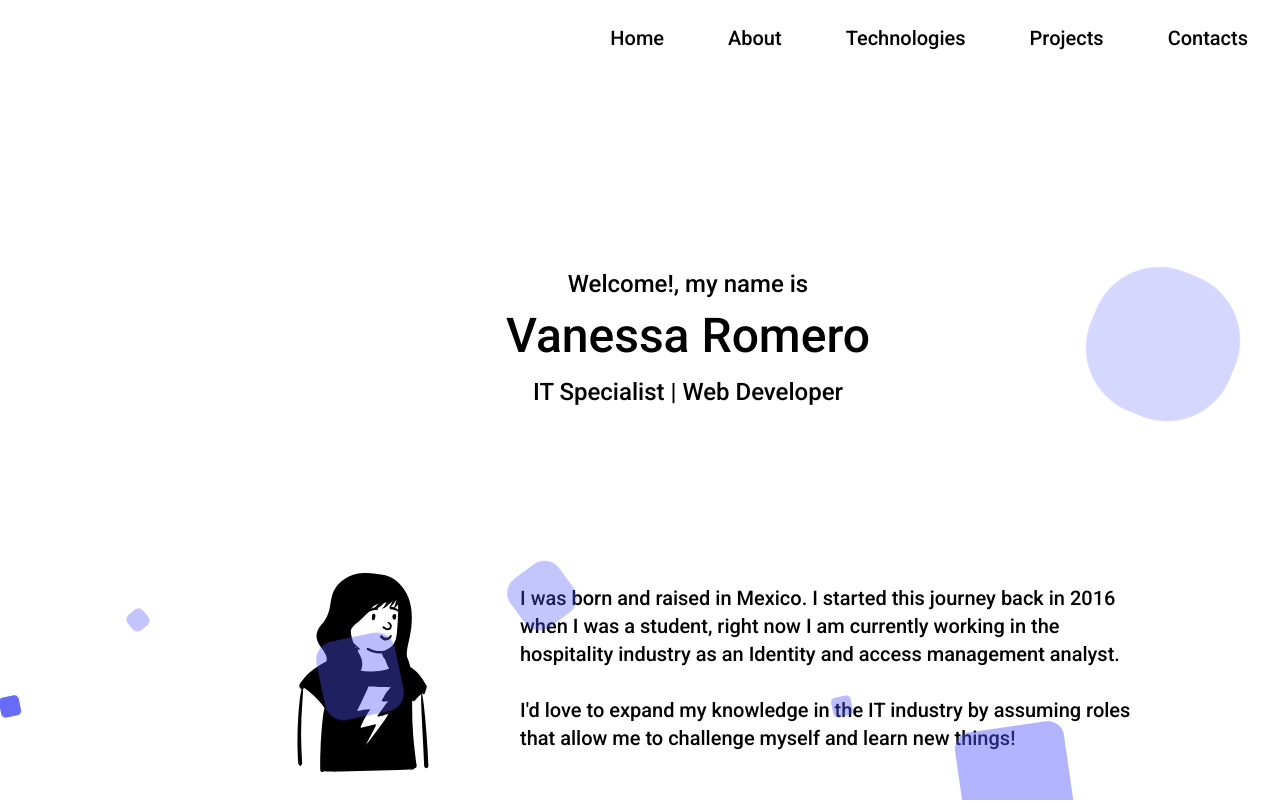
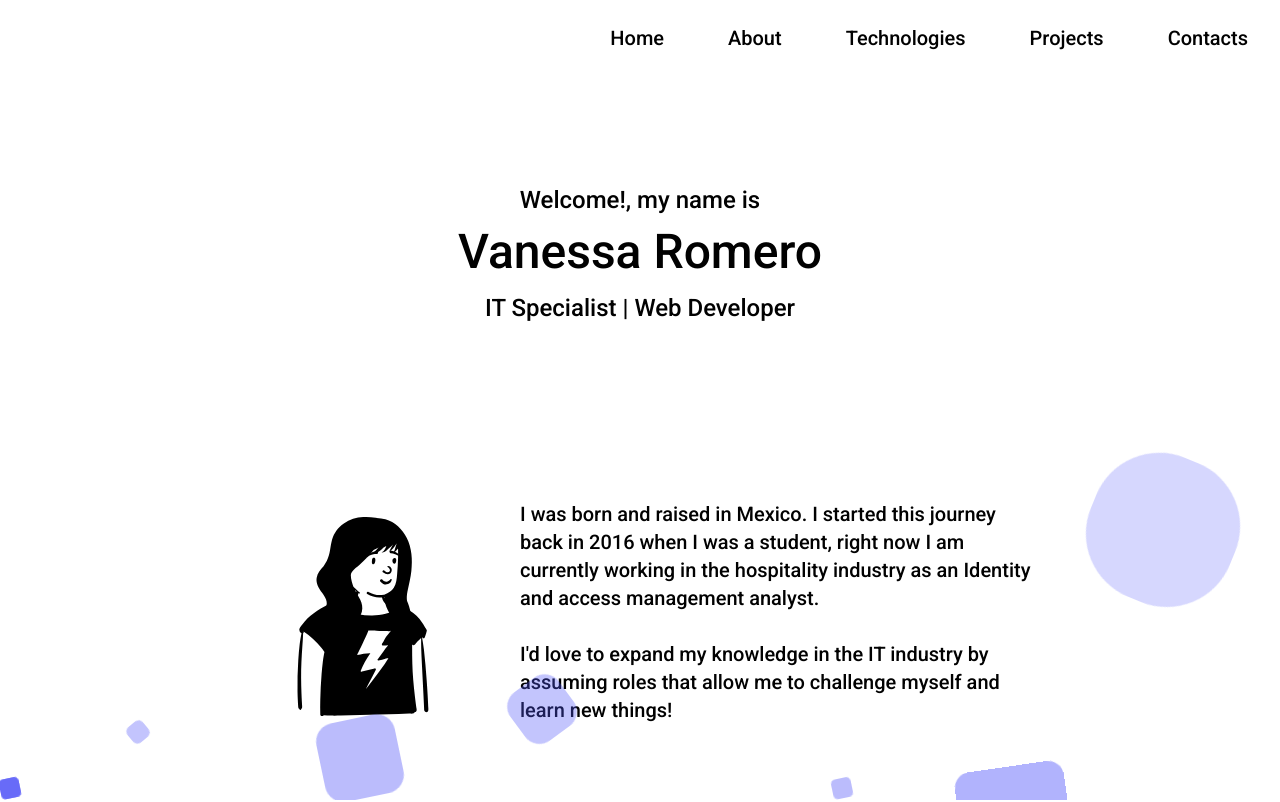
Before and after one commit to yosassenav/yosassenav, a Next.js app: page / in a window 1280 px wide. Shown: the top 802 px of the page. Built offline with nearby package versions, Linux system fonts and the light colour scheme.

Commit message:
editing cirles animation

```diff
--- a/src/components/WelcomeBanner/WelcomeBanner.js
+++ b/src/components/WelcomeBanner/WelcomeBanner.js
@@ -1,11 +1,9 @@
 import Image from "next/image";
-import Circles from "../Circles/Circles";
 import ProfilePic from "../../../public/img/avatar.svg";
 
 export default function WelcomeBanner () {
     return (
-    <div className="flex flex-col my-20 mx-12 justify-center text-center area">
-        <Circles/>
+    <div className="flex flex-col my-20 mx-12 justify-center text-center">
         <p className="text-2xl my-3">Welcome!, my name is</p>
         <h1 className="text-5xl">Vanessa Romero</h1>
         <h3 className="text-2xl my-4 mb-10">IT Specialist | Web Developer</h3>
--- a/src/pages/index.js
+++ b/src/pages/index.js
@@ -4,13 +4,15 @@ import Footer from "@/components/Footer/Footer";
 import Techstack from "@/components/Techstack/Techstack";
 import ProjectCard from "@/components/ProjectCard/ProjectCard";
 import WelcomeBanner from "@/components/WelcomeBanner/WelcomeBanner";
+import Circles from "@/components/Circles/Circles";
 
 export default function Home() {
   return (
     <>
       <title>Vanessa Martinez Romero</title>
       <Header />
-      <div className="mx-auto w-full sm:w-11/12 md:w-3/4 p-4">
+      <div className="mx-auto w-full sm:w-11/12 md:w-3/4 p-4 area">
+        <Circles/>
         {/* Home Section */}
         <WelcomeBanner />
 
--- a/src/styles/globals.css
+++ b/src/styles/globals.css
@@ -23,8 +23,8 @@ body {
 }
 
 .area{
-  width: 100%;
-  height:100vh;
+  width: 50%;
+  height:50%;
 }
 
 .circles{
@@ -135,7 +135,7 @@ body {
   }
 
   100%{
-      transform: translateY(-1000px) rotate(720deg);
+      transform: translateY(-650px) rotate(720deg);
       opacity: 0;
       border-radius: 80%;
   }
```
